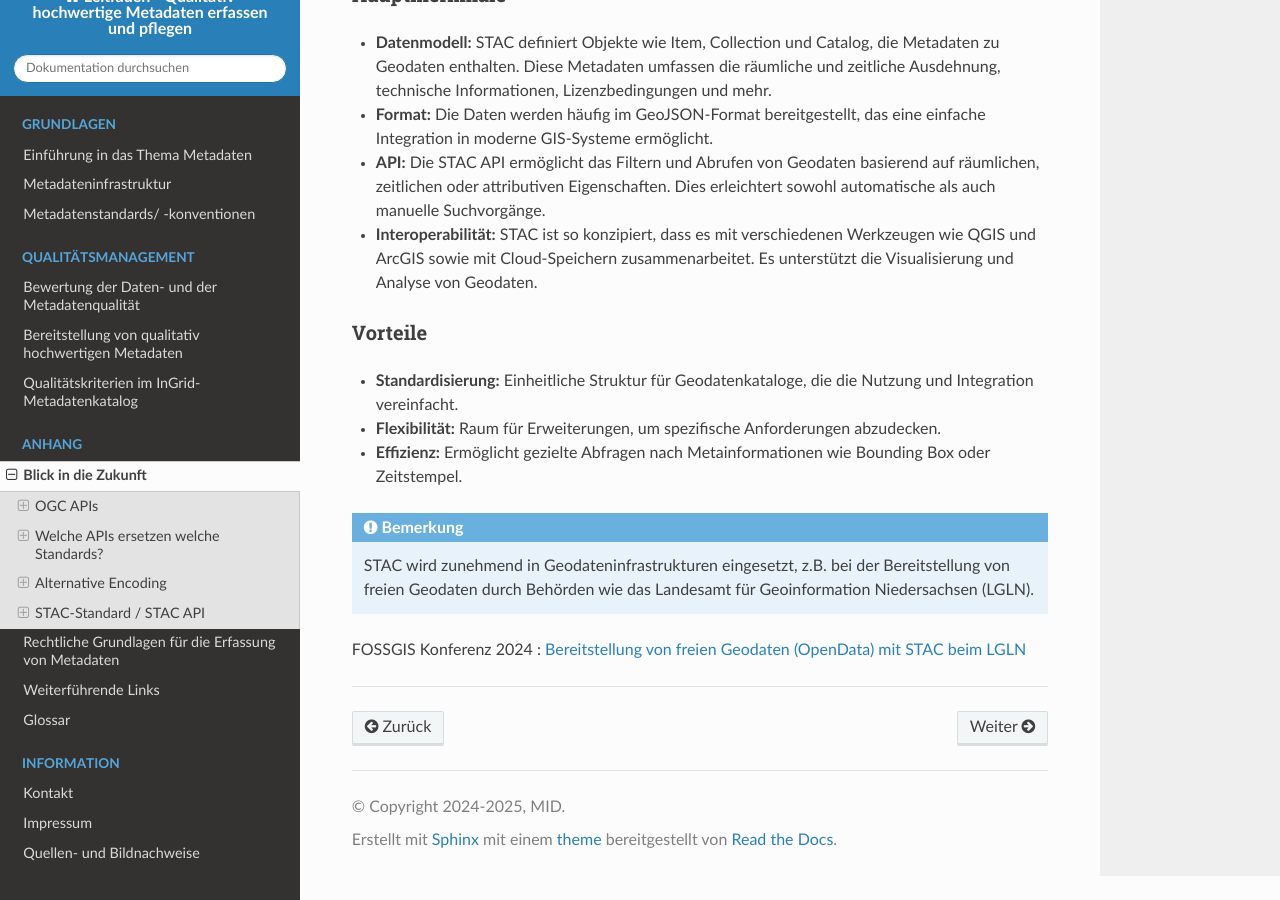
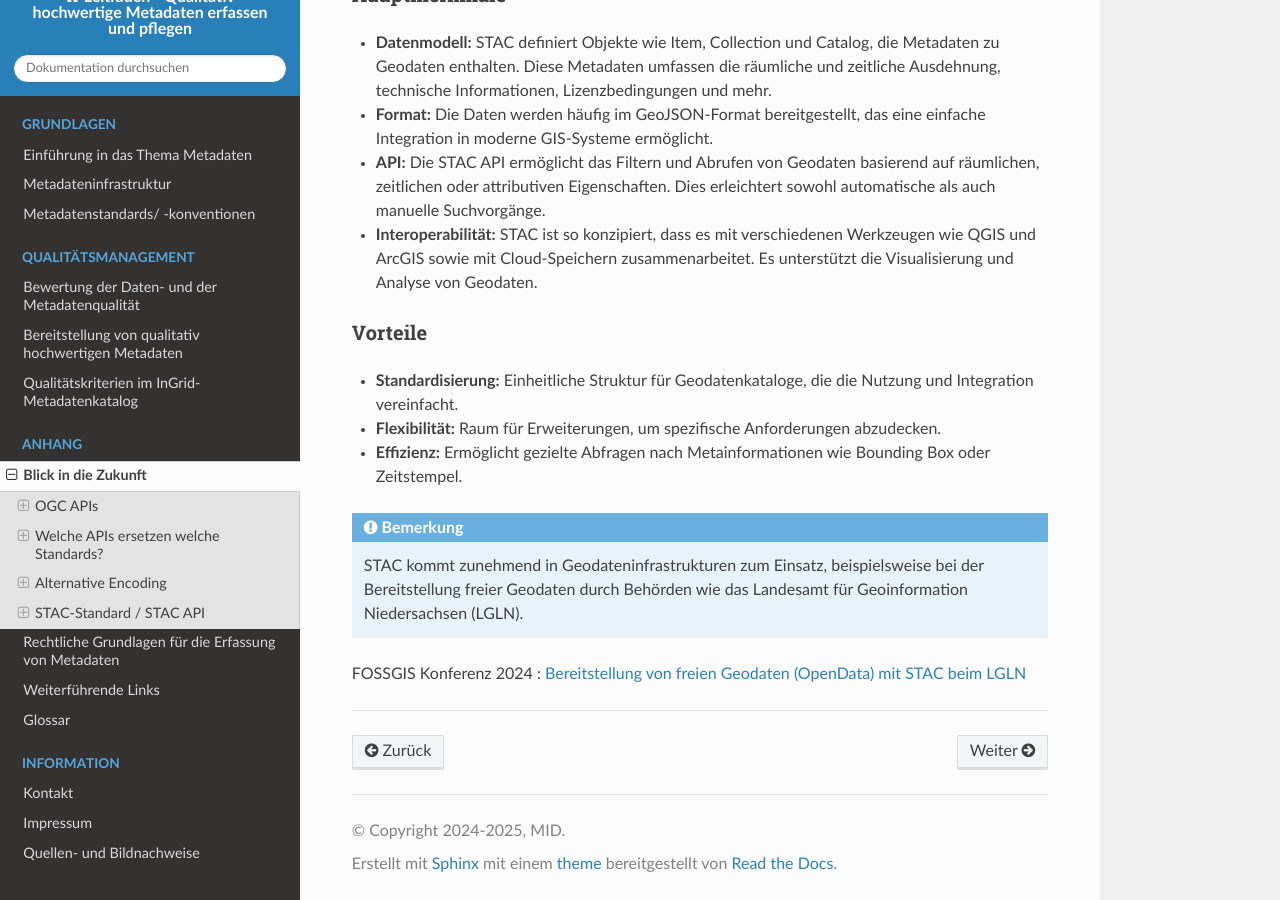
Before and after one commit to tomiwo/ingrid-mdk-st-high-quality-metadata, a Sphinx documentation site: the page built from docs/anhang/zukunft.rst, in a window 1280 px wide and 900 px high, scrolled down 2836 px. Built offline with Sphinx 7.4.7 and the Read the Docs theme 3.1.0, drawn with Linux system fonts in a browser that asks for light colours; some of the changed text lies outside the part shown.

Commit message:
Update zukunft.rst

```diff
--- a/docs/anhang/zukunft.rst
+++ b/docs/anhang/zukunft.rst
@@ -85,7 +85,7 @@
 Alternative Encoding bietet die Möglichkeit, dieselben Geodaten flexibler zu verteilen, ohne die semantische Information zu verändern, sondern nur das Format anzupassen, um spezielle Anwendungsanforderungen oder technische Umgebungen besser zu bedienen.
 
 
-.. note:: Alternative Encoding wird von GeoSN (Sachsen) eingesetzt.
+.. note:: GeoSN (Sachsen) setzt beispielsweise auf alternatives Encoding.
 
 
 Online-Veranstaltung der GDI-DE: `2025-11-13 - GDI-DE4EU <https://wiki.gdi-de.org/spaces/insp/pages/1454243908/2025-11-13+GDI-DE4EU>`_
@@ -112,8 +112,7 @@
 - **Flexibilität:** Raum für Erweiterungen, um spezifische Anforderungen abzudecken.
 - **Effizienz:** Ermöglicht gezielte Abfragen nach Metainformationen wie Bounding Box oder Zeitstempel.
 
-.. note:: STAC wird zunehmend in Geodateninfrastrukturen eingesetzt, z.B. bei der Bereitstellung von freien Geodaten durch Behörden wie das Landesamt für Geoinformation Niedersachsen (LGLN).
-
+.. note:: STAC kommt zunehmend in Geodateninfrastrukturen zum Einsatz, beispielsweise bei der Bereitstellung freier Geodaten durch Behörden wie das Landesamt für Geoinformation Niedersachsen (LGLN).
 
 FOSSGIS Konferenz 2024 : `Bereitstellung von freien Geodaten (OpenData) mit STAC beim LGLN <https://youtu.be/m9ulOVSp6Rg?si=nb9nILfYS5NMGuKS>`_
 
```
